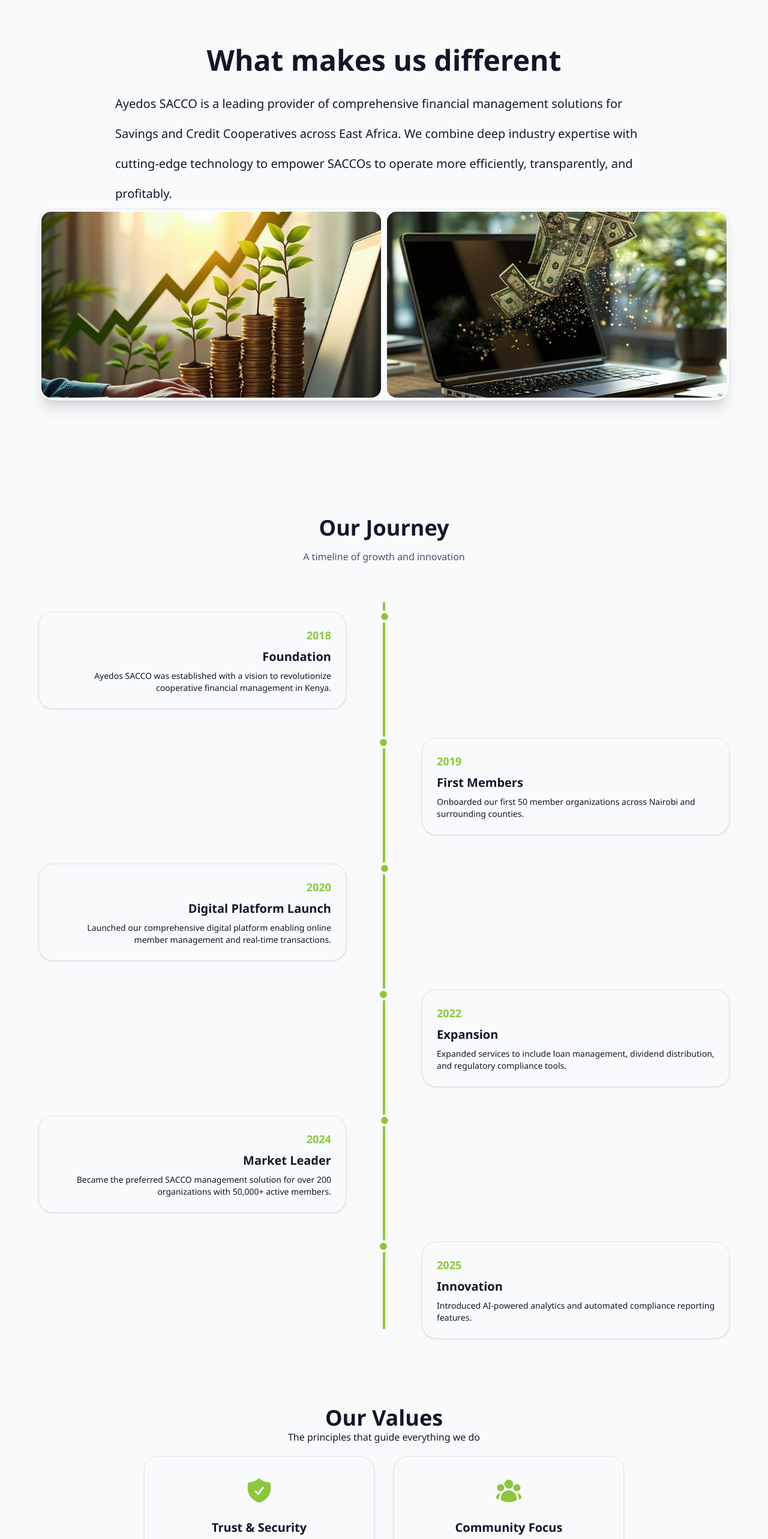
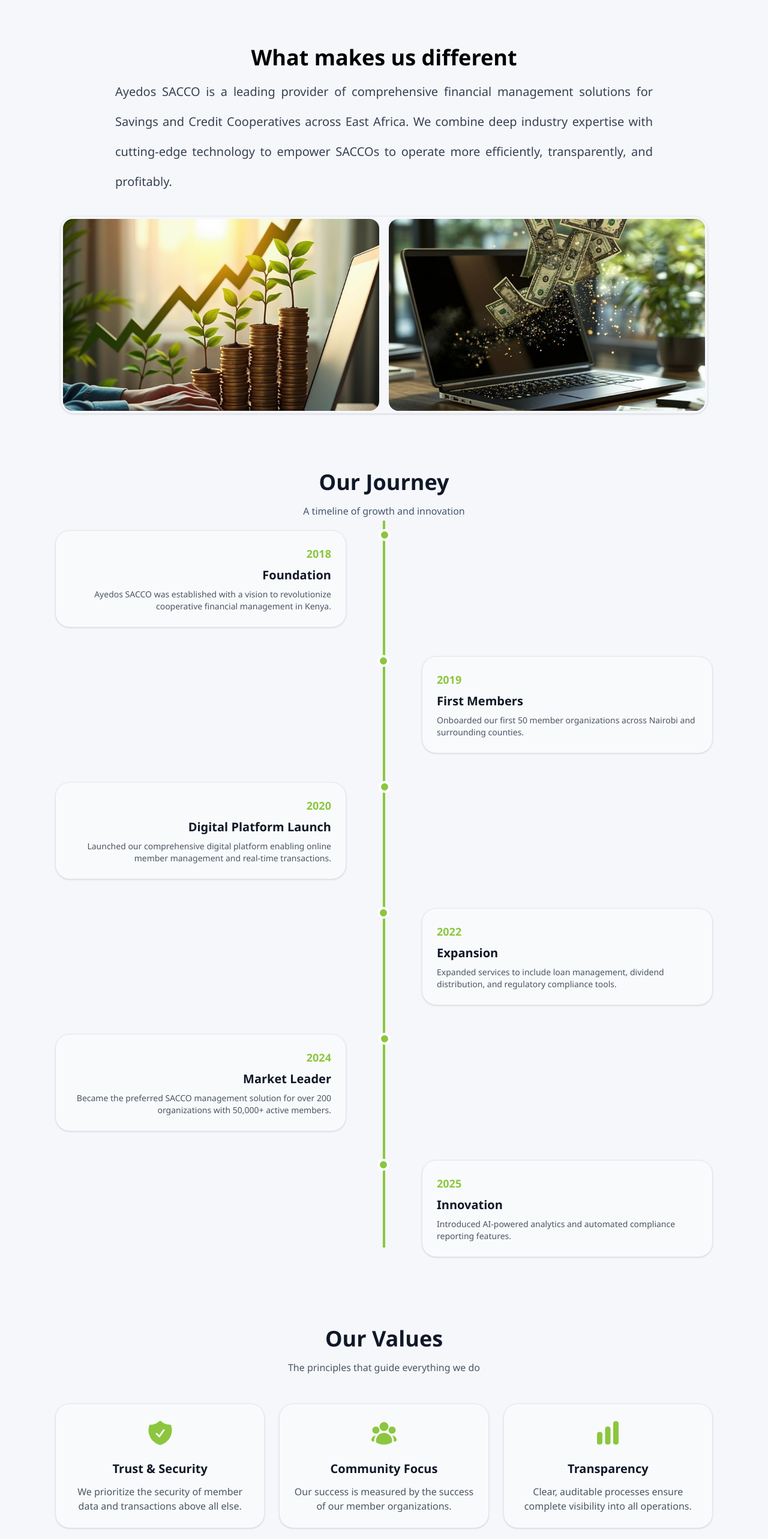
Before and after one commit to Lawrence-AY/Ayedos-sacco, a React (Vite) app: page /our-story in a window 1280 px wide. Shown: the part 120-2686 px from the top of the page at 60% size. Built offline with nearby package versions, Linux system fonts and the light colour scheme.

Commit message:
Updated UI

```diff
--- a/src/components/layout/LandingPageNavbar.jsx
+++ b/src/components/layout/LandingPageNavbar.jsx
@@ -109,14 +109,7 @@ function Navbar({ onNavigate }) {
     }
   };
 
-  const handleNavClick = (e, targetId) => {
-    e.preventDefault();
-    const element = document.getElementById(targetId);
-    if (element) element.scrollIntoView({ behavior: "smooth" });
-    setMobileMenuOpen(false);
-    setDropdownOpen(null);
-    setSearchOpen(false);
-  };
+
 
 
 
@@ -158,7 +151,10 @@ function Navbar({ onNavigate }) {
       className={`landing-navbar ${scrolled ? "scrolled" : ""}`}
     >
       <div className="brand" onClick={() => onNavigate && onNavigate("")}>
+        <a href="/">
+
         <img src={logoSrc} alt="AYEDOS SACCO" width="130" />
+        </a>
       </div>
 
       <button
@@ -341,7 +337,7 @@ function Navbar({ onNavigate }) {
             style={{
               color: menuTextColor,
             }}
-            onClick={(e) => handleNavLink(e, "contact")}
+
           >
             Contact
           </a>
--- a/src/components/ui/Footer.jsx
+++ b/src/components/ui/Footer.jsx
@@ -40,13 +40,13 @@ const Footer = ({ onNavigate }) => {
         </div>
 
         {/* Links */}
-        <div className="md:col-span-3 grid grid-cols-2 md:grid-cols-3 gap-6">
+        <div className="md:col-span-3  text-white grid grid-cols-2 md:grid-cols-3 gap-6">
 
           <div>
             <div className="text-white font-semibold mb-2">Platform</div>
             <div className="h-px bg-[#8cc63f] w-10 mb-3" />
 
-            <a href="/products" onClick={(e) => handleRouteClick(e, 'products')} className="block py-1 text-white">Products</a>
+            <a href="/products" className="block py-1 text-white">Products</a>
             <a href="/services" className="block py-1">Services</a>
        <a href="/our-ideology" className="block py-1">Our Ideology</a>
           </div>
--- a/src/pages/Info/OurStory.jsx
+++ b/src/pages/Info/OurStory.jsx
@@ -4,10 +4,8 @@ import {
   HiShieldCheck,
   HiChartBar,
 } from "react-icons/hi2";
-import { useEffect, useRef } from "react";
+import { useEffect, useRef, useState } from "react";
 import Navbar from "../../components/layout/Navbar";
-import Footer from "../../components/ui/Footer";
-import { useState} from 'react'
 
 function OurStory({ onNavigate }) {
   const navigate = (route) => {
@@ -15,24 +13,26 @@ function OurStory({ onNavigate }) {
   };
 
   const [theme, setTheme] = useState(() => {
-      return document.documentElement.getAttribute('data-theme') || 'light'
-    })
+    return document.documentElement.getAttribute("data-theme") || "light";
+  });
 
   useEffect(() => {
     const observer = new MutationObserver(() => {
-        const newTheme = document.documentElement.getAttribute('data-theme') || 'light'
-        setTheme(newTheme)
-      })
-      observer.observe(document.documentElement, { attributes: true })
-      return () => observer.disconnect()
-    }, [])
+      const newTheme =
+        document.documentElement.getAttribute("data-theme") || "light";
+      setTheme(newTheme);
+    });
+    observer.observe(document.documentElement, { attributes: true });
+    return () => observer.disconnect();
+  }, []);
 
-    const isDark = theme === 'dark'
+  const isDark = theme === "dark";
 
   const containerRef = useRef();
+  const mobileTimelineRef = useRef();
 
   useEffect(() => {
-    // Add animation styles
+    // Add animation styles if not present
     if (!document.getElementById("timeline-styles")) {
       const style = document.createElement("style");
       style.id = "timeline-styles";
@@ -57,7 +57,6 @@ function OurStory({ onNavigate }) {
               entry.target.style.opacity = "1";
               entry.target.style.transform = "translateY(0)";
 
-              // Animate the dot
               const dot = entry.target.querySelector(".timeline-dot");
               if (dot) {
                 dot.style.animation = "fillDot 0.8s ease-out forwards";
@@ -66,13 +65,12 @@ function OurStory({ onNavigate }) {
           }
         });
       },
-      { threshold: 0.1 },
+      { threshold: 0.1 }
     );
 
-    const items = containerRef.current?.querySelectorAll(".timeline-item");
-    if (items) {
+    // Observe both desktop and mobile timeline items
+    const items = document.querySelectorAll(".timeline-item");
     items.forEach((item) => observer.observe(item));
-    }
 
     return () => observer.disconnect();
   }, []);
@@ -138,55 +136,62 @@ function OurStory({ onNavigate }) {
   ];
 
   return (
-    <>
+    <div className="info-page-container">
+      <Navbar onNavigate={onNavigate} />
 
-
-          <div className={` ${isDark ? 'bg-black text-white' : 'bg-gray-50 text-gray-900'}`}>
-
-      <Navbar onNavigate={onNavigate} />
-      <div className="  text-slate-900">
       {/* Who We Are */}
-        <section className="h-screen pt-24 pb-20 px-4  ">
-          <div className="max-w-6xl mx-auto">
-            <div className="flex flex-col  items-center">
-              <div>
-                <div className={`text-4xl md:text-5xl font-bold mb-6  text-center ${isDark ? 'bg-black text-white' : 'bg-gray-50 text-gray-900'}`}>
+      <section className="min-h-screen pt-24 pb-10 px-4 md:px-6">
+        <div className=" mx-auto">
+          <div className="flex flex-col items-center">
+            <div className="text-center">
+              <div
+                className={`text-3xl md:text-4xl font-bold mb-3 ${
+                  isDark ? "text-white" : "text-black"
+                }`}
+              >
                 What makes us different
               </div>
-                <div className={`text-xl  ${isDark ? 'bg-black text-white' : 'bg-gray-50 text-gray-900'}
-                leading-[2.5] max-w-4xl mx-auto`}>
+              <div
+                className={`text-base text-justify md:text-xl leading-relaxed md:leading-[2.5] max-w-4xl mx-auto ${
+                  isDark ? "text-gray-300" : "text-gray-700"
+                }`}
+              >
                 Ayedos SACCO is a leading provider of comprehensive financial
-                  management solutions for Savings and Credit Cooperatives
-                  across East Africa. We combine deep industry expertise with
+                management solutions for Savings and Credit Cooperatives across
+                East Africa. We combine deep industry expertise with
                 cutting-edge technology to empower SACCOs to operate more
                 efficiently, transparently, and profitably.
               </div>
             </div>
-              <div className="h-80 w-full gap-2.5 rounded-3xl border border-slate-200  p-1 shadow-xl overflow-hidden flex">
+            <div className="mt-8 w-full flex flex-col md:flex-row gap-4 rounded-3xl border
+             border-slate-200 p-1 shadow-sm overflow-hidden">
               <img
                 src="/about-us.jpg"
                 alt="Ayedos SACCO Story"
-                  className="w-1/2 h-full object-cover rounded-2xl"
+                className="w-full md:w-1/2 h-64 md:h-80 object-cover rounded-2xl"
               />
               <img
                 src="/story-one.jpg"
                 alt="Ayedos SACCO Story"
-                  className="w-1/2 h-full object-cover rounded-2xl"
+                className="w-full md:w-1/2 h-64 md:h-80 object-cover rounded-2xl"
               />
             </div>
           </div>
         </div>
       </section>
 
-        {/* Our Journey */}
-        <section className="py-20 px-4  ">
+      {/* Our Journey - Desktop Timeline (hidden on mobile) */}
+      <section className="hidden md:block py-1 px-4">
         <div className="max-w-6xl mx-auto">
-            <div className="text-center mb-16">
-              <div className={`text-3xl md:text-4xl ${isDark ? 'bg-black text-white' : 'bg-gray-50 text-gray-900'}
-                font-bold `}>
+          <div className="text-center mb-1">
+            <div
+              className={`text-3xl md:text-4xl font-bold ${
+                isDark ? "text-white" : "text-gray-900"
+              }`}
+            >
               Our Journey
             </div>
-              <div className="text-slate-600 mt-4">
+            <div className={`mt-4 ${isDark ? "text-gray-400" : "text-slate-600"}`}>
               A timeline of growth and innovation
             </div>
           </div>
@@ -205,26 +210,28 @@ function OurStory({ onNavigate }) {
                 {index % 2 === 0 ? (
                   <>
                     <div className="w-1/2 text-right pr-8">
-                        <div className={`  p-6 rounded-3xl border
-                         border-slate-200 shadow-sm hover:-translate-y-1 transition-transform
-                         ${isDark ? 'bg-gray-900 text-white' : 'bg-gray-50 text-gray-900'}
-                         `}>
                       <div
-                            className={`font-bold text-lg mb-2
-                              ${isDark ? 'bg-gray-900 text-[#8cc63f]' : 'bg-gray-50 text-[#8cc63f]'}
-                              `}
-
+                        className={`p-6 rounded-3xl border border-slate-200 shadow-sm hover:-translate-y-1 transition-transform ${
+                          isDark ? "bg-gray-900 text-white" : "bg-gray-50 text-gray-900"
+                        }`}
+                      >
+                        <div
+                          className={`font-bold text-lg mb-2 ${
+                            isDark ? "text-[#8cc63f]" : "text-[#8cc63f]"
+                          }`}
                         >
                           {item.year}
                         </div>
-                          <div className={`text-xl font-semibold mb-2
-                          ${isDark ? 'bg-gray-900 text-white' : 'bg-gray-50 text-gray-900'}`}
+                        <div
+                          className={`text-xl font-semibold mb-2 ${
+                            isDark ? "text-white" : "text-gray-900"
+                          }`}
                         >
                           {item.title}
                         </div>
-                          <div className={`text-sm
-                          ${isDark ? 'bg-gray-900 text-white' : 'bg-gray-50 text-gray-900'}`}
-                          >{item.description}</div>
+                        <div className={`text-sm ${isDark ? "text-gray-300" : "text-gray-600"}`}>
+                          {item.description}
+                        </div>
                       </div>
                     </div>
                     <div
@@ -241,24 +248,28 @@ function OurStory({ onNavigate }) {
                       style={{ backgroundColor: "#8cc63f" }}
                     ></div>
                     <div className="w-1/2 text-left pl-8">
-<div className={`  p-6 rounded-3xl border
-                         border-slate-200 shadow-sm hover:-translate-y-1 transition-transform
-                         ${isDark ? 'bg-gray-900 text-white' : 'bg-gray-50 text-gray-900'}
-                         `}>                          <div
-                           className={`font-bold text-lg mb-2
-                              ${isDark ? 'bg-gray-900 text-[#8cc63f]' : 'bg-gray-50 text-[#8cc63f]'}
-                              `}
+                      <div
+                        className={`p-6 rounded-3xl border border-slate-200 shadow-sm hover:-translate-y-1 transition-transform ${
+                          isDark ? "bg-gray-900 text-white" : "bg-gray-50 text-gray-900"
+                        }`}
+                      >
+                        <div
+                          className={`font-bold text-lg mb-2 ${
+                            isDark ? "text-[#8cc63f]" : "text-[#8cc63f]"
+                          }`}
                         >
                           {item.year}
                         </div>
-                          <div className={`text-xl font-semibold mb-2
-                          ${isDark ? 'bg-gray-900 text-white' : 'bg-gray-50 text-gray-900'}`}
+                        <div
+                          className={`text-xl font-semibold mb-2 ${
+                            isDark ? "text-white" : "text-gray-900"
+                          }`}
                         >
                           {item.title}
                         </div>
-                        <div className={`text-sm
-                          ${isDark ? 'bg-gray-900 text-white' : 'bg-gray-50 text-gray-900'}`}
-                          >{item.description}</div>
+                        <div className={`text-sm ${isDark ? "text-gray-300" : "text-gray-600"}`}>
+                          {item.description}
+                        </div>
                       </div>
                     </div>
                   </>
@@ -269,85 +280,125 @@ function OurStory({ onNavigate }) {
         </div>
       </section>
 
-        {/* Our Values */}
-        <section
-          className="h-screen py-0 px-0"
-
-        >
+      {/* Our Journey - Mobile Timeline (visible only on mobile) */}
+      <section className="md:hidden py-1 px-4">
         <div className="max-w-6xl mx-auto">
           <div className="text-center mb-5">
-              <div className={`text-3xl md:text-4xl font-bold text-slate-900"
-                  ${isDark ? '  text-white' : '  text-gray-900'}`}>
+            <div
+              className={`text-3xl font-bold ${
+                isDark ? "text-white" : "text-gray-900"
+              }`}
+            >
+              Our Journey
+            </div>
+            <div className={`mt-2 ${isDark ? "text-gray-400" : "text-slate-600"}`}>
+              A timeline of growth and innovation
+            </div>
+          </div>
+
+          <div className="relative pl-6" ref={mobileTimelineRef}>
+            {/* Left vertical line */}
+            <div
+              className="absolute left-2 top-0 w-0.5 h-full"
+              style={{ backgroundColor: "#8cc63f" }}
+            ></div>
+
+            {timeline.map((item, index) => (
+              <div
+                key={index}
+                className="timeline-item flex items-start mb-8 opacity-0 translate-y-4 transition-all duration-700 ease-out"
+                data-delay={index * 150}
+              >
+                <div
+                  className="w-4 h-4 rounded-full border-2 border-white flex-shrink-0 mt-1 timeline-dot"
+                  style={{ backgroundColor: "#8cc63f" }}
+                ></div>
+                <div className="ml-4 flex-1">
+                  <div
+                    className={`p-4 rounded-2xl border border-slate-200 shadow-sm ${
+                      isDark ? "bg-gray-900 text-white" : "bg-gray-50 text-gray-900"
+                    }`}
+                  >
+                    <div
+                      className={`font-bold text-base mb-1 ${
+                        isDark ? "text-[#8cc63f]" : "text-[#8cc63f]"
+                      }`}
+                    >
+                      {item.year}
+                    </div>
+                    <div
+                      className={`text-lg font-semibold mb-1 ${
+                        isDark ? "text-white" : "text-gray-900"
+                      }`}
+                    >
+                      {item.title}
+                    </div>
+                    <div className={`text-sm ${isDark ? "text-gray-300" : "text-gray-600"}`}>
+                      {item.description}
+                    </div>
+                  </div>
+                </div>
+              </div>
+            ))}
+          </div>
+        </div>
+      </section>
+
+      {/* Our Values */}
+      <section className="py-20 px-4">
+        <div className="max-w-6xl mx-auto">
+          <div className="text-center mb-12">
+            <div
+              className={`text-3xl md:text-4xl font-bold ${
+                isDark ? "text-white" : "text-gray-900"
+              }`}
+            >
               Our Values
             </div>
-              <div className={`${isDark ? '  text-white' : '  text-gray-900'} mt-8"`}>
+            <div className={`mt-4 ${isDark ? "text-gray-400" : "text-gray-600"}`}>
               The principles that guide everything we do
             </div>
           </div>
 
-            <div className="flex flex-col items-center gap-8">
-              <div className="flex gap-8 flex-wrap justify-center">
-                {values.slice(0, 2).map((value, index) => {
+          <div className="flex flex-col md:flex-row gap-6 justify-center items-stretch">
+            {values.map((value, index) => {
               const Icon = value.icon;
               return (
                 <div
                   key={index}
-                      className={`rounded-3xl border border-slate-200
-                         ${isDark ? 'bg-gray-900 text-white' : 'bg-gray-50 text-gray-900'}
-                         p-8 shadow-sm transition hover:-translate-y-1 text-center flex-1 max-w-sm`}
+                  className={`rounded-3xl border border-slate-200 p-6 shadow-sm transition hover:-translate-y-1 text-center flex-1 ${
+                    isDark ? "bg-gray-900 text-white" : "bg-gray-50 text-gray-900"
+                  }`}
                 >
-                      <div
-                        className="mb-6 transition-transform duration-300 hover:scale-110"
-                        style={{ color: "#8cc63f" }}
-                      >
-                        <Icon className="w-12 h-12 mx-auto" />
+                  <div className="mb-4 transition-transform duration-300 hover:scale-110 inline-block">
+                    <Icon className="w-12 h-12 mx-auto" style={{ color: "#8cc63f" }} />
                   </div>
-                      <div className="text-xl font-semibold mb-4 text-slate-900">
-                        {value.title}
+                  <div className="text-xl font-semibold mb-3">{value.title}</div>
+                  <div className={isDark ? "text-gray-300" : "text-gray-600"}>
+                    {value.description}
                   </div>
-                      <div className="text-slate-600">{value.description}</div>
-                    </div>
-                  );
-                })}
-              </div>
-              <div className="flex justify-center">
-                {values.slice(2, 3).map((value, index) => {
-                  const Icon = value.icon;
-                  return (
-                    <div
-                      key={index + 2}
-                      className={`rounded-3xl border border-slate-200
-                           ${isDark ? 'bg-gray-900 text-white' : 'bg-gray-50 text-gray-900'}
-                      p-8 shadow-xl transition hover:-translate-y-1 text-center max-w-sm`}
-                    >
-                      <div
-                        className="mb-6"
-
-                      >
-                        <Icon className="w-12 h-12 mx-auto" />
-                      </div>
-                      <div className="text-xl font-semibold mb-4  ">
-                        {value.title}
-                      </div>
-                      <div className="text-slate-600">{value.description}</div>
                 </div>
               );
             })}
           </div>
         </div>
-          </div>
       </section>
 
-        {/* CTA */}
-        <section className={`h-[40vh] py-1 px-4
-           ${isDark ? ' text-white' : ' text-gray-900'}`}>
-          <div className={`${isDark ? 'bg-gray-900 text-white' : 'bg-gray-50 text-gray-900'}
-          max-w-4xl mx-auto text-center rounded-[2rem] border border-slate-300  p-10 shadow-lg`}>
-            <div className={`text-3xl md:text-4xl font-bold mb-4 text-black
-               ${isDark ? 'bg-gray-900 text-white' : 'bg-gray-50 text-gray-900'} `}>
+      {/* CTA Section */}
+      <section className="py-16 px-4">
+        <div
+          className={`max-w-4xl mx-auto text-center rounded-[2rem] border border-slate-300 p-6 md:p-10 shadow-sm ${
+            isDark ? "bg-gray-900 text-white" : "bg-gray-50 text-gray-900"
+          }`}
+        >
+          <div
+            className={`text-2xl md:text-4xl font-bold mb-4 ${
+              isDark ? "text-white" : "text-black"
+            }`}
+          >
             Join Our Growing Community
           </div>
-            <div className={`text-xl mb-7 ${isDark ? 'text-gray-300' : 'text-slate-600'}`}>
+          <div className={`text-base md:text-xl mb-6 ${isDark ? "text-gray-300" : "text-slate-600"}`}>
             Become part of a network of forward-thinking SACCOs
           </div>
           <div className="flex flex-col sm:flex-row gap-4 justify-center">
@@ -361,8 +412,7 @@ function OurStory({ onNavigate }) {
               onClick={() => navigate("contact")}
               className="px-8 py-3 rounded-full font-semibold border-2 transition-all duration-300 hover:-translate-y-1"
               style={{
-                  borderColor: "var(--color-accent)",
-
+                borderColor: "var(--color-accent, #8cc63f)",
                 borderWidth: "2px",
               }}
             >
@@ -372,9 +422,6 @@ function OurStory({ onNavigate }) {
         </div>
       </section>
     </div>
-      <Footer />
-      </div>
-    </>
   );
 }
 
```
Also changed, not shown: src/components/layout/Navbar.jsx (+5 -12 lines), src/pages/Info/OurIdeology.jsx (+5 -14 lines), src/routes/AppRoutes.jsx (+5 -2 lines). Lines whose indentation alone changed are shown as unchanged.
